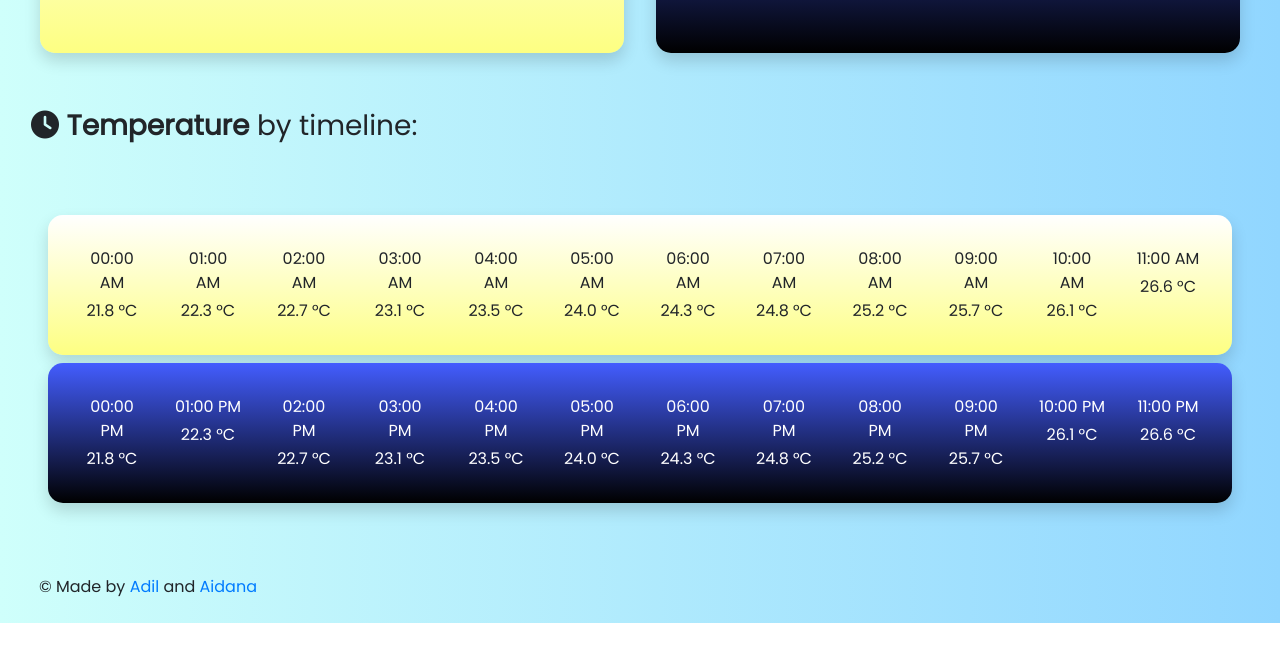
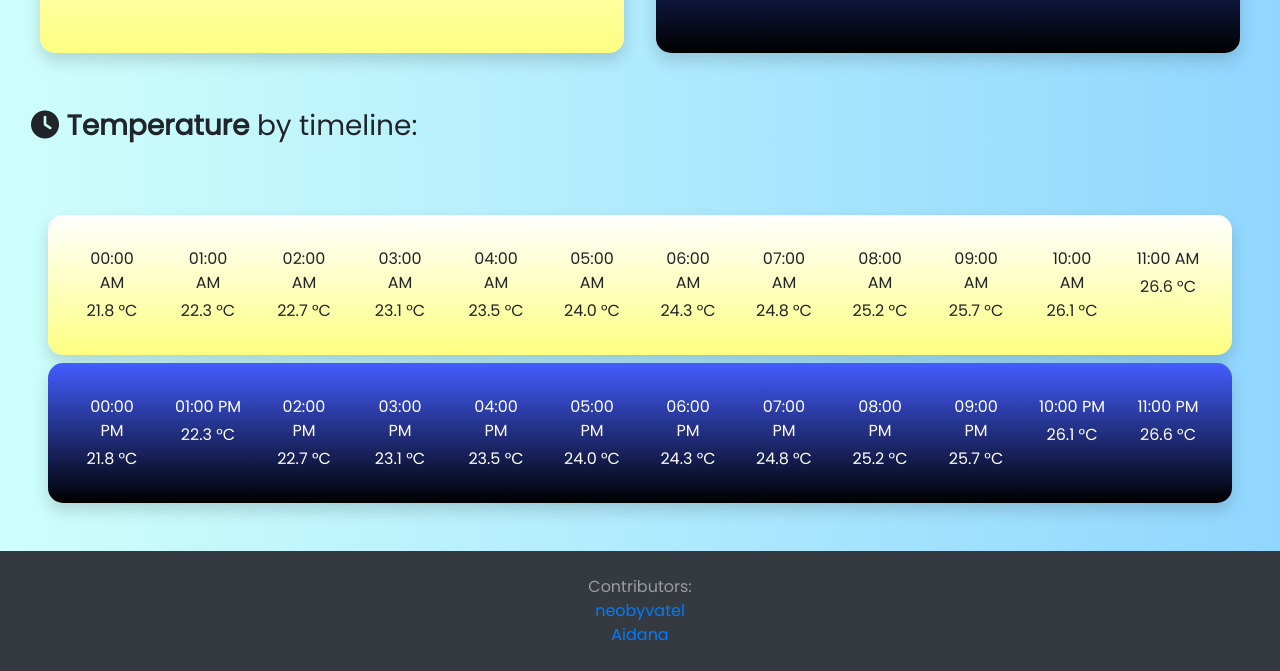
Before and after one commit to neobyvatel/SkyCast, a website built with Vite: page index.html in a window 1280 px wide. Shown: the part 366-1037 px from the top of the page. Before the commit the page ends 989 px from the top, so only its background shows below. Built offline with nearby package versions, Linux system fonts and the light colour scheme.

Commit message:
minor style changes, add photos

```diff
--- a/index.html
+++ b/index.html
@@ -89,6 +89,7 @@
           </form>
         </div>
       </nav>
+
       <h3 class="p-4">
         <i class="fa-solid fa-wind"></i>
         <span style="font-weight: 700">Weather</span> Forecast:
@@ -219,12 +220,14 @@
           </div>
         </div>
       </div>
-      <footer class="p-4">
-        &copy; Made by
-        <a href="https://github.com/neobyvatel">Adil</a> and
+    </div>
+    <footer id="sticky-footer" class="flex-shrink-0 py-4 bg-dark text-white-50">
+      <div class="container text-center">
+        Contributors: <br />
+        <a href="https://github.com/neobyvatel">neobyvatel</a><br />
         <a href="https://github.com/AidanaIbrayeva">Aidana</a>
-      </footer>
-    </div>
+      </div>
+    </footer>
     <script src="main.js"></script>
   </body>
 </html>
--- a/style.css
+++ b/style.css
@@ -69,3 +69,5 @@ nav .btn {
 .rounded-extra {
   border-radius: 15px;
 }
+
+/* slider */
```
Also changed, not shown: humidity.html (+7 -0 lines), pressure.html (+7 -0 lines), assets/img3.jpg (added), 3 other files.
